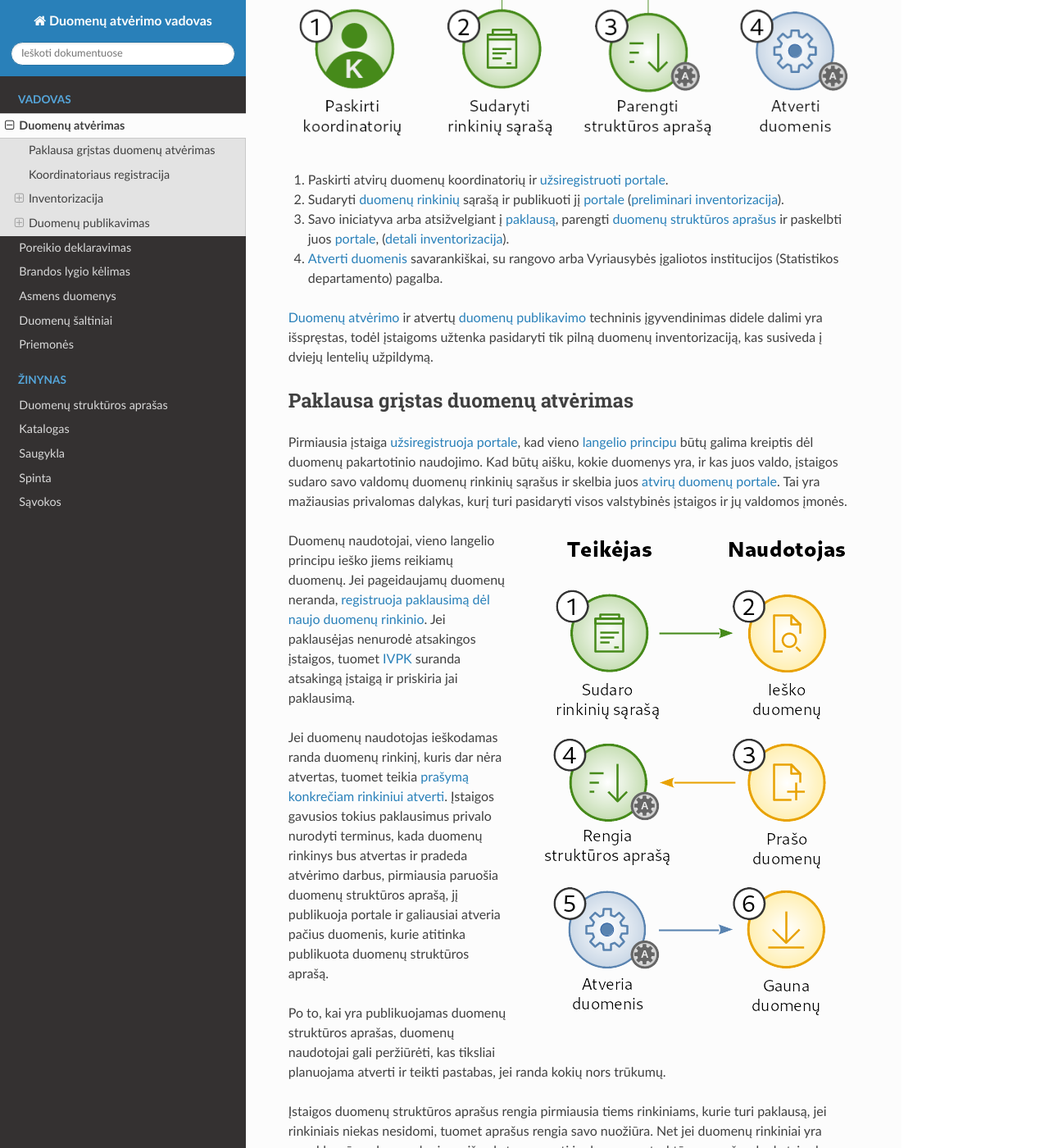
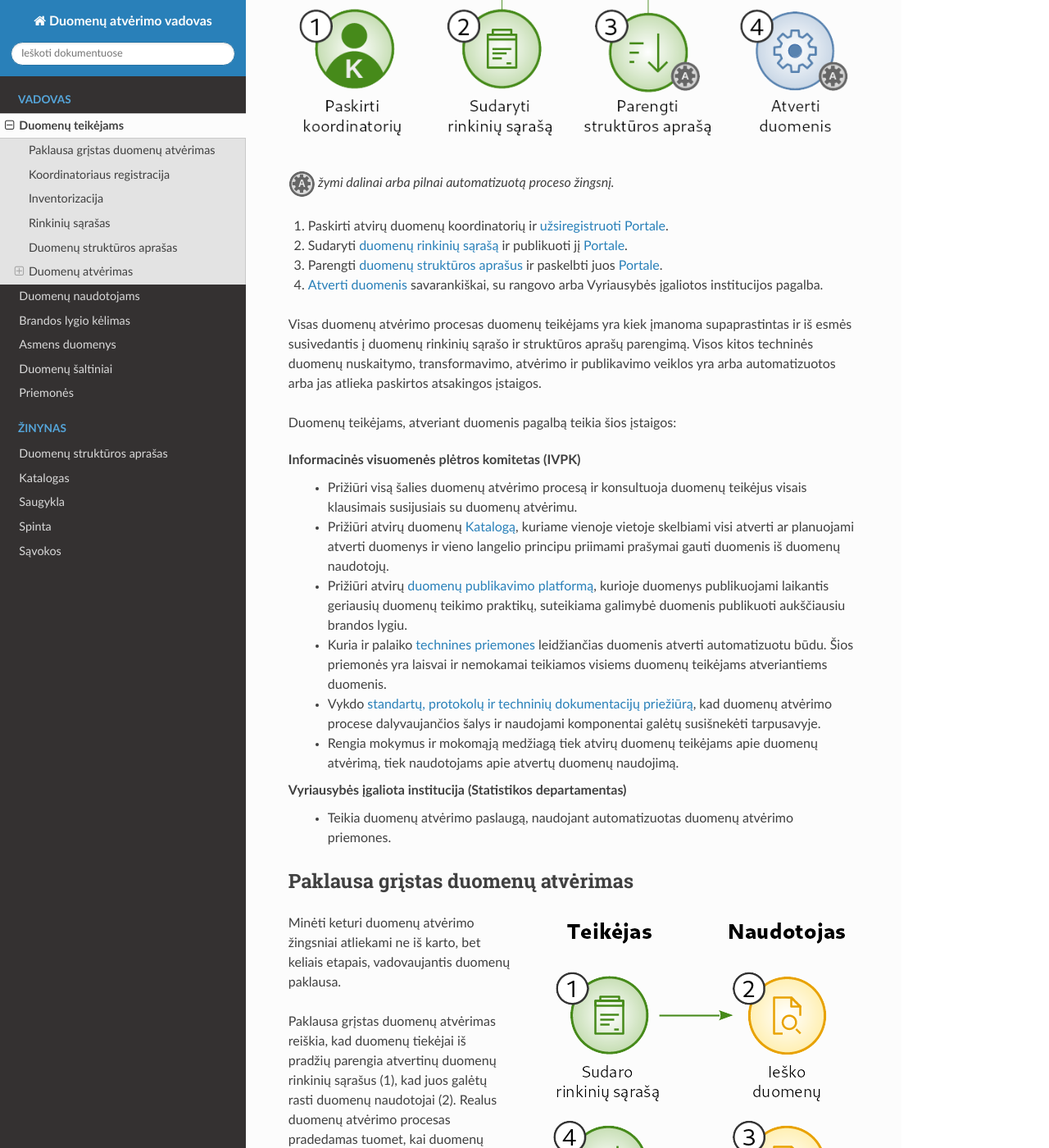
Before and after one commit to atviriduomenys/manifest, a Sphinx documentation site: the page built from docs/atverimas.rst, in a window 1280 px wide and 1400 px high, scrolled down 309 px. Shown: the whole window at 82% size. Built offline with Sphinx 7.4.7 and the Read the Docs theme 2.0.0, drawn with Linux system fonts in a browser that asks for light colours; some of the changed text lies outside the part shown.

Commit message:
Add manifest image and update data provider docs

```diff
--- a/docs/atverimas.rst
+++ b/docs/atverimas.rst
@@ -2,7 +2,7 @@
 
 .. _atvėrimas:
 
-Duomenų atvėrimas
+Duomenų teikėjams
 #################
 
 Labai apibendrintai, kiekviena įstaiga atverianti duomenis turi atlikti šiuos
@@ -10,75 +10,77 @@ Labai apibendrintai, kiekviena įstaiga atverianti duomenis turi atlikti šiuos
 
 .. image:: /static/zingsniai.png
 
-1. Paskirti atvirų duomenų koordinatorių ir `užsiregistruoti portale`__.
+|auto| *žymi dalinai arba pilnai automatizuotą proceso žingsnį.*
+
+1. Paskirti atvirų duomenų koordinatorių ir `užsiregistruoti Portale`__.
 
    __ https://data.gov.lt/opening/learningmaterial/10
 
-2. Sudaryti :term:`duomenų rinkinių <duomenų rinkinys>` sąrašą
-   ir publikuoti jį :term:`portale <ADK>` (:ref:`preliminari
-   inventorizacija <preliminari-inventorizacija>`).
+2. Sudaryti :ref:`duomenų rinkinių sąrašą <preliminari-inventorizacija>`
+   ir publikuoti jį :term:`Portale <ADK>`.
 
-3. Savo iniciatyva arba atsižvelgiant į :ref:`paklausą <poreikio-deklaravimas>`,
-   parengti :ref:`duomenų struktūros aprašus <dsa>` ir paskelbti juos
-   :term:`portale <ADK>`, (:ref:`detali inventorizacija
-   <detali-inventorizacija>`).
+3. Parengti :ref:`duomenų struktūros aprašus <detali-inventorizacija>` ir
+   paskelbti juos :term:`Portale <ADK>`.
 
 4. :ref:`Atverti duomenis <duomenų-atvėrimas>` savarankiškai, su rangovo arba
-   Vyriausybės įgaliotos institucijos (Statistikos departamento) pagalba.
+   Vyriausybės įgaliotos institucijos pagalba.
 
-:ref:`Duomenų atvėrimo <spinta>` ir atvertų :ref:`duomenų publikavimo
-<saugykla>` techninis įgyvendinimas didele dalimi yra išspręstas, todėl
-įstaigoms užtenka pasidaryti tik pilną duomenų inventorizaciją, kas susiveda
-į dviejų lentelių užpildymą.
+Visas duomenų atvėrimo procesas duomenų teikėjams yra kiek įmanoma
+supaprastintas ir iš esmės susivedantis į duomenų rinkinių sąrašo ir struktūros
+aprašų parengimą. Visos kitos techninės duomenų nuskaitymo, transformavimo,
+atvėrimo ir publikavimo veiklos yra arba automatizuotos arba jas atlieka
+paskirtos atsakingos įstaigos.
+
+Duomenų teikėjams, atveriant duomenis pagalbą teikia šios įstaigos:
+
+Informacinės visuomenės plėtros komitetas (IVPK)
+    - Prižiūri visą šalies duomenų atvėrimo procesą ir konsultuoja duomenų
+      teikėjus visais klausimais susijusiais su duomenų atvėrimu.
+
+    - Prižiūri atvirų duomenų :term:`Katalogą <ADK>`, kuriame vienoje vietoje
+      skelbiami visi atverti ar planuojami atverti duomenys ir vieno langelio
+      principu priimami prašymai gauti duomenis iš duomenų naudotojų.
+
+    - Prižiūri atvirų :ref:`duomenų publikavimo platformą <saugykla>`, kurioje
+      duomenys publikuojami laikantis geriausių duomenų teikimo praktikų,
+      suteikiama galimybė duomenis publikuoti aukščiausiu brandos lygiu.
+
+    - Kuria ir palaiko :ref:`technines priemones <spinta>` leidžiančias duomenis
+      atverti automatizuotu būdu. Šios priemonės yra laisvai ir nemokamai
+      teikiamos visiems duomenų teikėjams atveriantiems duomenis.
+
+    - Vykdo :ref:`standartų, protokolų ir techninių dokumentacijų priežiūrą
+      <dsa>`, kad duomenų atvėrimo procese dalyvaujančios šalys ir naudojami
+      komponentai galėtų susišnekėti tarpusavyje.
+
+    - Rengia mokymus ir mokomąją medžiagą tiek atvirų duomenų teikėjams apie
+      duomenų atvėrimą, tiek naudotojams apie atvertų duomenų naudojimą.
+
+Vyriausybės įgaliota institucija (Statistikos departamentas)
+    - Teikia duomenų atvėrimo paslaugą, naudojant automatizuotas duomenų
+      atvėrimo priemones.
+
 
 Paklausa grįstas duomenų atvėrimas
 ==================================
 
-Pirmiausia įstaiga :ref:`užsiregistruoja portale
-<koordinatoriaus-registracija>`, kad vieno `langelio principu`__ būtų galima
-kreiptis dėl duomenų pakartotinio naudojimo. Kad būtų aišku, kokie duomenys yra,
-ir kas juos valdo, įstaigos sudaro savo valdomų duomenų rinkinių sąrašus ir
-skelbia juos :term:`atvirų duomenų portale <ADK>`. Tai yra mažiausias privalomas
-dalykas, kurį turi pasidaryti visos valstybinės įstaigos ir jų valdomos įmonės.
-
-__ https://e-seimas.lrs.lt/portal/legalAct/lt/TAD/TAIS.94745/asr#part_a44804491fd3481daaca8b3f668af7a0
-
 .. image:: /static/paklausa.png
     :align: right
 
-Duomenų naudotojai, vieno langelio principu ieško jiems reikiamų duomenų. Jei
-pageidaujamų duomenų neranda, :ref:`registruoja paklausimą dėl naujo duomenų
-rinkinio<poreikio-deklaravimas>`. Jei paklausėjas nenurodė atsakingos įstaigos,
-tuomet :term:`IVPK` suranda atsakingą įstaigą ir priskiria jai paklausimą.
+Minėti keturi duomenų atvėrimo žingsniai atliekami ne iš karto, bet keliais
+etapais, vadovaujantis duomenų paklausa.
 
-Jei duomenų naudotojas ieškodamas randa duomenų rinkinį, kuris dar nėra
-atvertas, tuomet teikia :ref:`prašymą konkrečiam rinkiniui atverti
-<poreikio-deklaravimas>`. Įstaigos gavusios tokius paklausimus privalo nurodyti
-terminus, kada duomenų rinkinys bus atvertas ir pradeda atvėrimo darbus,
-pirmiausia paruošia duomenų struktūros aprašą, jį publikuoja portale ir
-galiausiai atveria pačius duomenis, kurie atitinka publikuota duomenų struktūros
-aprašą.
+Paklausa grįstas duomenų atvėrimas reiškia, kad duomenų tiekėjai iš pradžių
+parengia atvertinų duomenų rinkinių sąrašus (1), kad juos galėtų rasti duomenų
+naudotojai (2). Realus duomenų atvėrimo procesas pradedamas tuomet, kai duomenų
+naudotojai, rade jiems reikalingus duomenų rinkinius pateikia prašymą (3) juos
+gauti. Teikėjai gavę prašymus atverti duomenis, pradeda duomenų atvėrimo
+procesą parengdami duomenų struktūros aprašus (4), kurių pagrindu vykdomas
+duomenų atvėrimas (5). Galiausiai, atvėrus duomenis, naudotojai gauna tai, ko
+prašė (6).
 
-Po to, kai yra publikuojamas duomenų struktūros aprašas, duomenų naudotojai
-gali peržiūrėti, kas tiksliai planuojama atverti ir teikti pastabas, jei
-randa kokių nors trūkumų.
-
-Įstaigos duomenų struktūros aprašus rengia pirmiausia tiems rinkiniams, kurie
-turi paklausą, jei rinkiniais niekas nesidomi, tuomet aprašus rengia savo
-nuožiūra. Net jei duomenų rinkiniai yra nepaklausūs, rekomenduojama iš anksto
-parengti jų duomenų struktūros aprašus, kad atsiradus poreikiui, duomenų
-atvėrimo procesas būtų sklandesnis ir greitesnis.
-
-Kai jau duomenys yra atverti, įstaigos gali sulaukti klausimų apie tai kaip
-naudoti duomenis arba prašymus didinti atvertų duomenų brandos lygį.
-
-Visus pateiktus duomenų naudotojų prašymus prižiūri :term:`IVPK` ir
-užtikrina, kad įstaigos pateiktų atsakymus. Jei įstaigos neatsako į
-paklausimus, :term:`IVPK` susisiekia su įstaiga ir įsitikina ar ji gauna
-paklausimus, pasiteirauja dėl kokių priežasčių įstaiga nepateikia atsakymų.
-
-Toliau aptarsime kiekvieną žingsnį detaliau.
-
+Duomenų teikėjai, savo nuožiūra, įvertinę duomenų paklausos potencialą gali
+pradėti duomenų atvėrimą ir negavę prašymo.
 
 .. _koordinatoriaus-registracija:
 
@@ -120,106 +122,99 @@ Inventorizacija
 
 Duomenų inventorizacija susideda iš dviejų dalių:
 
-- Duomenų rinkinių sąrašo sudarymas (:ref:`preliminari inventorizacija
-  <preliminari-inventorizacija>`)
+- :ref:`Duomenų rinkinių sąrašo sudarymas <preliminari-inventorizacija>`
+  (preliminari inventorizacija),
 
-- Duomenų struktūros aprašo parengimas (:ref:`detali inventorizacija
-  <detali-inventorizacija>`)
+- :ref:`Duomenų struktūros aprašų parengimas <detali-inventorizacija>` (detali
+  inventorizacija).
 
-Pati sudėtingiausia dalis yra duomenų struktūros aprašo parengimas. Todėl
-rekomenduojama pirmiausia susidaryti rinkinių sąrašą ir jį publikuoti
-:term:`atvirų duomenų portale <ADK>`, o po to, pereiti prie duomenų struktūros
-aprašų, prioritetą teikiant duomenų rinkiniams, kurie turi paklausą.
+Duomenų struktūros aprašų parengimas yra pati sudėtingiausia dalis, todėl
+rekomenduojama pirmiausiai susidaryti rinkinių sąrašus, o po to esant realiam
+duomenų poreikiui, pereiti prie duomenų struktūros aprašų.
 
 
 .. _preliminari-inventorizacija:
 
-Preliminari inventorizacija
----------------------------
+Rinkinių sąrašas
+================
+
+Įstaigos paskirtas koordinatorius apžvelgia įstaigos veiklos nuostatus, valdomas
+informacines sistema, registrus, jau atvertus duomenis ir sudaro įstaigos
+valdomų :term:`duomenų rinkinių <duomenų rinkinys>` sąrašą.
+
+Šiame etape svarbiausiai gerai suprasti kas yra duomenų rinkinys ir
+distribucija.
 
 .. image:: static/rinkinys.png
     :align: right
 
-Preliminarios inventorizacijos metu, įstaigos paskirtas koordinatorius
-apžvelgia įstaigos veiklos nuostatus, valdomas informacines sistema,
-registrus, jau atvertus duomenis ir sudaro įstaigos valdomų :term:`duomenų
-rinkinių <duomenų rinkinys>` sąrašą.
+**Duomenų rinkinys** yra grupė duomenų reikalingų tam tikrai organizacijos
+veiklai vykdyti. Duomenų rinkinys apibrėžia duomenų autorystę ir veiklos pobūdį
+kurioje naudojami duomenys.
 
-Atkreipkite dėmesį, kad rinkinių sąrašas sudaromas ir publikuojamas atvirų
-duomenų portale dar prieš atveriant duomenis. Toks sąrašas padės atvirų duomenų
-naudotojams rasti duomenis ir pateikti prašymus jiems gauti. Pateikti
-prašymai siunčiami tiesiogiai įstaigos koordinatoriui ir padeda geriau
-suprasti duomenų atvėrimo prioritetus, suprasti kokie duomenų rinkiniai turi
-didžiausią paklausą.
+**Distribucija** yra fizinė duomenų rinkinio išraiška, pavyzdžiui duomenų bazė,
+skaičiuoklės lentelė, katalogas, kuriame laikomi dokumentai ir pan.
 
-Jei įstaiga jau yra atvėrusi duomenis ir juos publikuoja, tuomet, nuorodas į
-atvertus duomenis taip pat pateikia :term:`atvirų duomenų portale <ADK>`.
-Atvirų duomenų naudotojai gali pateikti prašymus didinti jau atvertų duomenų
-:ref:`brandos lygį <level>`.
+Kadangi organizacijų veikloms reikalingi duomenys dažniausiai saugomi tam
+tikroje vietoje, tai sudarant duomenų rinkinių sąrašą paprasčiausia apžvelgti
+resursus naudojamus duomenų saugojimui ir pagal tai įvardinti duomenų rinkinius.
+
+Atvirų duomenų portale, naujas duomenų rinkinys registruojamas užpildžius šią
+formą:
 
 .. image:: static/rinkinio-forma.png
     :target: https://data.gov.lt/admin/dataset/new
 
-Sudarant duomenų rinkinių sąrašus svarbiausia užtikrinti, kad duomenis būti
-paprasta rasti, todėl reikia pateikti tokią informaciją:
-
-- rinkinio pavadinimas
-- rinkinio aprašymas
-- kategorija
-- raktiniai žodžiai
-- kontaktinis asmuo
-
-Duomenų rinkinių sąrašus galima sudaryti :term:`atvirų duomenų portale <ADK>`
-arba galima parengti `rinkinių sąrašo lentelę`__ ir ją vėliau importuoti į
-:term:`portalą <ADK>`.
+Rekomenduotina rinkinių sąrašus sudaryti tiesiogiai :term:`atvirų duomenų
+portale <ADK>`, tačiau yra galimybė parengti `rinkinių sąrašo lentelę`__ ir ją
+vėliau importuoti į :term:`portalą <ADK>`.
 
 __ https://data.gov.lt/opening/learningmaterial/14
 
 Sudarant rinkinių sąrašus, reikėtų vadovautis principu, kad visi duomenys,
-kuriems nėra taikomi naudojimo apribojimai yra atviri.
-
-Todėl reikėtų peržiūrėti įstaigos veiklos nuostatus, valdomas informacines
-sistemas, registrus, ataskaitas ar kitus dokumentus.
-
-Praktiškai visose veiklos srityse dalyvauja vienokie ar kitokie duomenys. Net
-jei duomenys yra fiksuojami tekstiniuose dokumentuose atitinkančiuose tam
-tikrą šabloną, tokius duomenis reikėtų įtraukti į rinkinių sąrašą.
-
-Svarbu turėti, kiek įmanoma pilnesnį vaizdą apie įstaigų valdomus duomenis.
-Rinkinių sąrašų sudarymas nereiškia įsipareigojimą atverti visus rinkinių
-sąraše esančius duomenis. Duomenis būtina atverti tik tuo atveju, jei jie turi
-paklausą.
+kuriems nėra taikomi apribojimai yra atviri.
 
 
 .. _detali-inventorizacija:
 
-Detali inventorizacija
-----------------------
+Duomenų struktūros aprašas
+==========================
+
+Duomenų struktūros aprašas rengiamas tada, kai atsiranda prašymas atverti
+duomenis arba savo nuožiūra įvertinus duomenų paklausos potencialą.
 
 .. image:: static/aprasas.png
     :align: right
 
-Turint sudarytą duomenų rinkinių sąrašą, kiekvienam rinkiniui reikia parengti
-duomenų struktūros aprašą ir jį publikuoti :term:`atvirų duomenų portale <ADK>`.
+Duomenų struktūros apraše pateikiama duomenų struktūros išklotinė išvardinant
+visus duomenų laukus, kurie bus atverti.
 
-Duomenų struktūros aprašus reikia parengti tiems duomenų rinkiniams, kurie
-turi paklausą. Rinkiniams, kuriais niekas nesidomi, duomenų struktūros
-aprašai rengiami savo nuožiūra. Net jei rinkinys neturi paklausos,
-rekomenduojama įvertinus rinkinio paklausos potencialą, pasirengti duomenų
-struktūros aprašą, kad vėliau atsiradus paklausai, duomenų atvėrimo procesas
-būtų greitesnis ir sklandesnis.
+Duomenų struktūros apraše pateikiama pilna duomenų laukų išklotinė.
+
+Duomenų laukai yra skirstomi į modelius. **Modelio** ir **savybės** tiksli
+prasmė priklauso nuo aprašomo duomenų šaltinio:
+
+========  =======  =========
+Šaltinis  Modelis  Savybė
+========  =======  =========
+SQL       Lentelė  Stulpelis
+CSV       Lentelė  Stulpelis
+XLSX      Lentelė  Stulpelis
+JSON      Masyvas  Atributas
+XML       Masyvas  Atributas
+RDF       Klasė    Savybė
+========  =======  =========
+
+Duomenų struktūros apraše galima aprašyti įvairių duomenų šaltinių turinį
+vieningu sutartiniu būdu.
 
 Duomenų struktūros aprašo rengimas susideda iš tokių žingsnių:
 
-1. Išsiaiškinama, kas yra atsakingas už techninę duomenų šaltinio priežiūrą.
+1. Duomenų šaltinio administratorius pateikia šaltinio :ref:`duomenų struktūros
+   išklotinę <dsa>`.
 
-2. Paprašoma, kad už techninę priežiūrą atsakingas žmogus parengtų pirminį
-   duomenų struktūros aprašo variantą.
-
-3. Kartu su duomenų šaltinio administratoriais ir konkretaus duomenų rinkinio
-   turinio ekspertais papildomas pirminis aprašas, nurodant kuriuos duomenis
-   galima atverti, sužymimi asmens duomenys, nurodoma kurie asmens duomenys
-   turi būti nuasmeninami, nurodomas duomenų brandos lygis.
+2. Duomenų srities ekspertai su duomenų šaltinio administratoriaus pagalba
+   pateikia trūkstamus metaduomenis duomenų struktūros aprašo lentelėje.
 
 Jei pirminio duomenų struktūros aprašo varianto sugeneruoti iš duomenų
 šaltinio neįmanoma, pavyzdžiui, jei duomenys yra labai žemo brandos lygio,
@@ -276,17 +271,14 @@ Duomenų struktūros aprašo lentelė susideda iš :ref:`5 dimensijų
 metaduomenų stulpelių <metaduomenų-stulpeliai>`, kurių prasmė priklauso nuo
 vienos iš 5 dimensijų.
 
+.. image:: /static/dsa.png
+    :align: center
+
 Plačiau apie tai, ką reiškia kiekvienas stulpelis galite skaityti skyriuje
 :ref:`dsa-lentelės-struktūra`.
 
-Jei duomenų šaltinio :ref:`brandos lygis <level>` yra pakankamai aukštas, tuomet
-duomenų struktūros aprašo lentelę galima generuoti automatiškai iš šaltinio.
-Tačiau, jei duomenų šaltinio brandos lygis yra žemas, tuomet duomenų struktūros
-aprašą gali tekti rašyti patiems, nuo nulio (:download:`aprašo lentelės šablonas
-</static/sablonai/dsa.xlsx>`.
-
 Dažniausiai, pildant duomenų struktūros aprašo lentelę reikia atlikti tokius
-pakeitimus:
+papildymus:
 
 - Suteikti :ref:`duomenų rinkinio <dataset>` struktūrai :ref:`kodinį
   pavadinimą <kodiniai-pavadinimai>`, kurio pagrindu duomenys bus publikuojami
@@ -317,8 +309,8 @@ tuomet į atvirų duomenų portalą turi būti įkeliamas, ne :term:`ADSA`, o
 
 .. _duomenų-atvėrimas:
 
-Duomenų publikavimas
-====================
+Duomenų atvėrimas
+=================
 
 Kiekviena įstaiga renkasi vieną iš šių duomenų atvėrimo variantų:
 
@@ -388,3 +380,6 @@ Sistemą (VDVIS).
 Vadovaujantis duomenų struktūros apraše pateikta informacija ir naudojantis
 VDVIS funkcionalumu, atliks nuasmeninimą, kitas reikalingas transformacijas ir
 publikuos duomenis per :term:`atvirų duomenų saugyklą <ADS>`.
+
+
+.. |auto| image:: /static/icons/auto.png
--- a/docs/poreikio-deklaravimas.rst
+++ b/docs/poreikio-deklaravimas.rst
@@ -2,8 +2,8 @@
 
 .. _poreikio-deklaravimas:
 
-Poreikio deklaravimas
-#####################
+Duomenų naudotojams
+###################
 
 :term:`ADK` svetainėje duomenų naudotojai `gali teikti pasiūlymus`__ dėl jiems
 reikalingų duomenų. Galima apytiksliai įvardinti pageidaujamo duomenų rinkinio
```
Also changed, not shown: docs/index.rst (+4 -4 lines), docs/static/dsa.png (added), docs/static/icons/auto.png (added), docs/static/koordinatoriaus-registracija.png.
